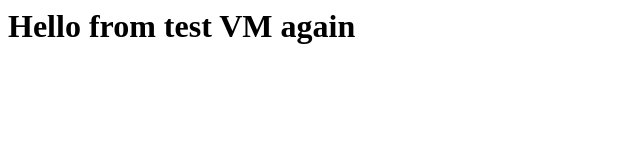
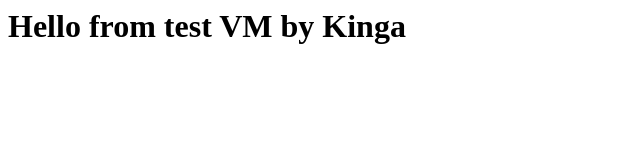
Before and after one commit to kinga123-lhaden/web-test, a plain HTML site: page index.html in a window 1280 px wide. Shown: the whole page, without its empty margins (0-640 px from the left). Drawn offline with Linux system fonts and the light colour scheme.

Commit message:
Update index.html

```diff
--- a/index.html
+++ b/index.html
@@ -1 +1 @@
-<h1> Hello from test VM again </h1>
+<h1> Hello from test VM by Kinga </h1>
```
